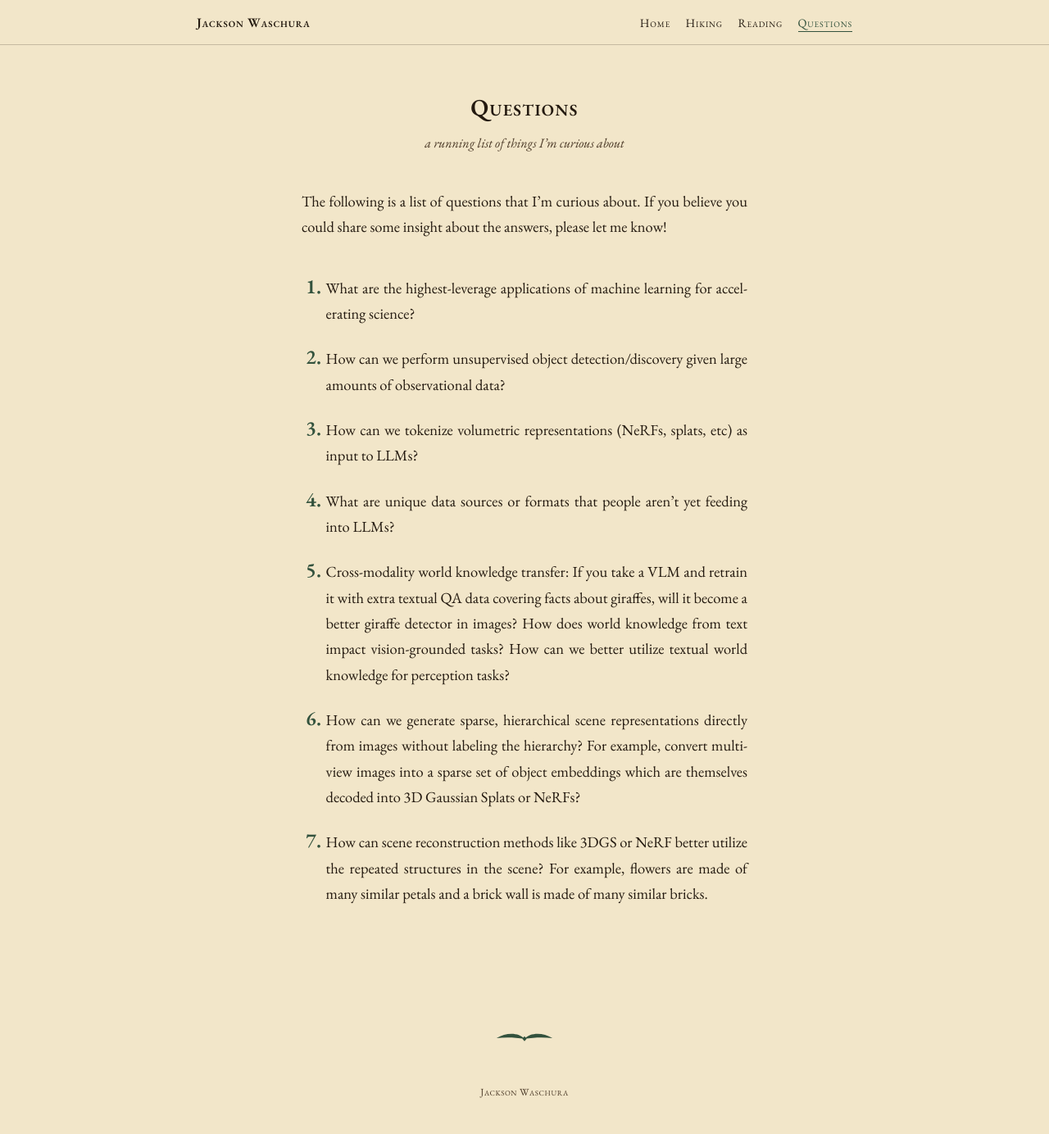
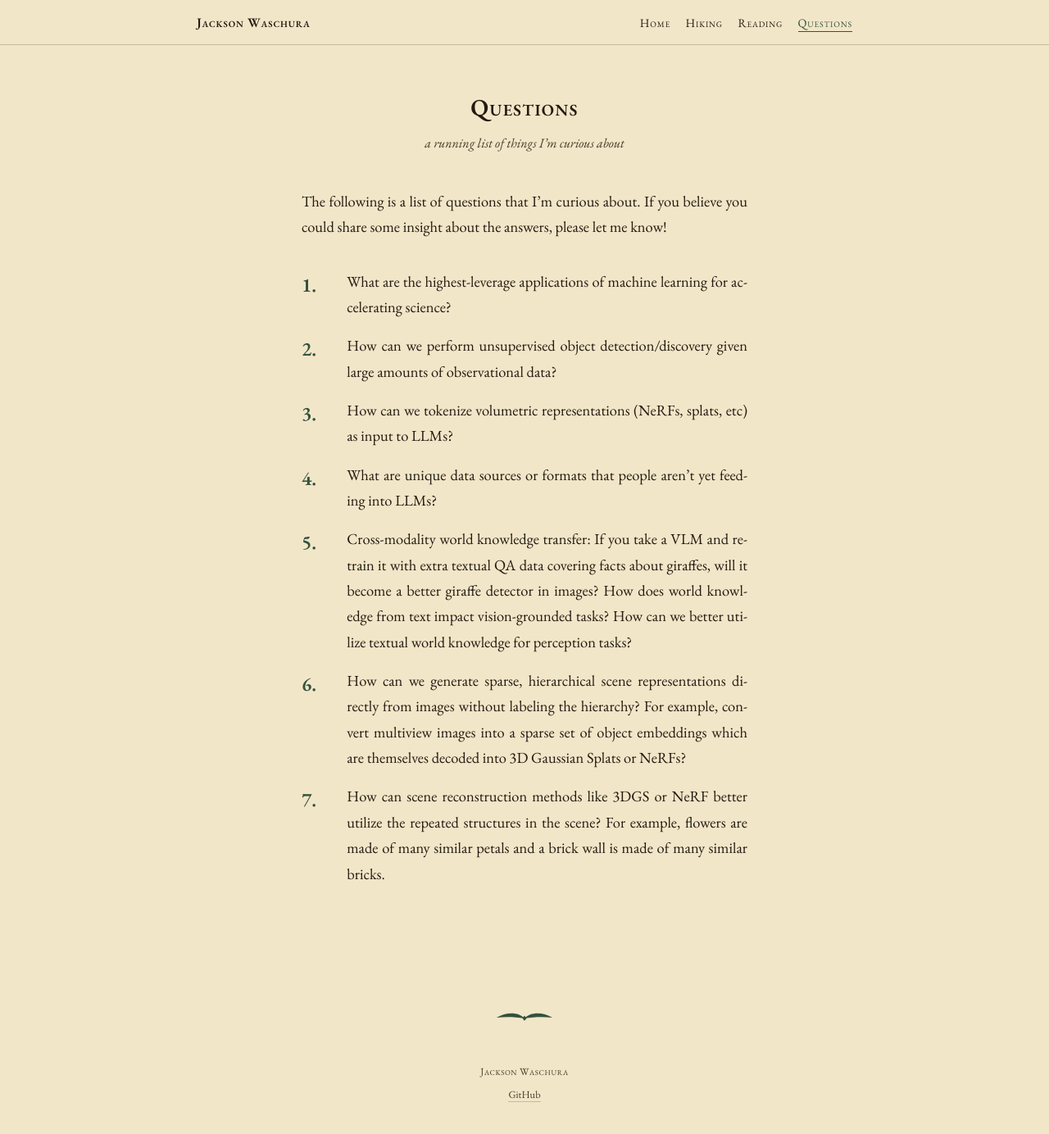
Before and after one commit to jackson-waschura/jackson-waschura.github.io, a Jekyll site: the page built from questions.md, in a window 1280 px wide and 1400 px high. Shown: the top 1384 px of the window at 82% size. Built offline with Jekyll 4.4.1, drawn with Linux system fonts in a browser that asks for light colours.

Commit message:
Question number spacing, nav font-swap fix, favicon, footer GitHub link
- Questions: replaced native <ol>/::marker numbering (which doesn't
  give reliable cross-browser control over marker position) with a
  flex + CSS counter approach, so numbers sit clearly left with real
  breathing room before the text.

- Nav "jumping" on click: root cause was self-hosted fonts using
  font-display: swap, which paints the fallback serif first and then
  visibly resizes text once EB Garamond finishes loading -- on every
  navigation, not just first load. Switched to font-display: optional
  (commits to one face per page load, never swaps mid-render) and
  preload the two body weights in <head> so the real face is normally
  ready before first paint anyway.

- Favicon: replaced the script-font monogram with EB Garamond 600 --
  the same face and weight already used for the site's own name in
  the nav/masthead -- built from real glyph outlines with a slight
  stroke boost for legibility at small sizes.

- Removed the "a common-place page" kicker from the homepage masthead.

- Footer: added a GitHub link (site.github_username was already
  configured but nothing rendered it after the redesign dropped
  minima's default footer).

Co-Authored-By: Claude Sonnet 5 <noreply@anthropic.com>
Claude-Session: https://claude.ai/code/session_01U1SLNwQS5udvTYs4PbnqDy

```diff
--- a/_includes/footer.html
+++ b/_includes/footer.html
@@ -7,4 +7,7 @@
     </svg>
   </div>
   <p class="sc">Jackson Waschura</p>
+  {%- if site.github_username -%}
+  <p class="footer-links"><a href="https://github.com/{{ site.github_username }}">GitHub</a></p>
+  {%- endif -%}
 </footer>
--- a/_layouts/default.html
+++ b/_layouts/default.html
@@ -7,6 +7,11 @@
   <title>{% if page.title %}{{ page.title | escape }} &middot; {% endif %}{{ site.title | escape }}</title>
   <meta name="description" content="{{ page.description | default: site.description | strip_html | strip_newlines | truncate: 160 | escape }}">
   <link rel="icon" href="{{ '/favicon.svg' | relative_url }}" type="image/svg+xml">
+  <!-- Preload the two weights used above the fold (nav + body text) so
+       the real face is ready before first paint on every navigation,
+       instead of a visible swap from the fallback serif. -->
+  <link rel="preload" href="{{ '/assets/fonts/eb-garamond-400-normal.woff2' | relative_url }}" as="font" type="font/woff2" crossorigin>
+  <link rel="preload" href="{{ '/assets/fonts/eb-garamond-600-normal.woff2' | relative_url }}" as="font" type="font/woff2" crossorigin>
   <link rel="stylesheet" href="{{ '/assets/css/site.css' | relative_url }}">
   {%- feed_meta -%}
 </head>
--- a/assets/css/site.css
+++ b/assets/css/site.css
@@ -1,40 +1,45 @@
 /* ============================================================
    FONTS — self-hosted (see assets/fonts/). EB Garamond for text,
-   Cinzel Decorative reserved for drop caps only.
+   Cinzel Decorative reserved for drop caps only. font-display:
+   optional (not swap) + preloading the two body weights in
+   default.html — swap paints the fallback serif first and then
+   resizes text once the real face loads, which reads as the page
+   "jumping" on every navigation; optional commits to one face
+   per page load and never swaps mid-render.
    ============================================================ */
 @font-face {
   font-family: 'EB Garamond';
   font-style: normal;
   font-weight: 400;
-  font-display: swap;
+  font-display: optional;
   src: url('/assets/fonts/eb-garamond-400-normal.woff2') format('woff2');
 }
 @font-face {
   font-family: 'EB Garamond';
   font-style: italic;
   font-weight: 400;
-  font-display: swap;
+  font-display: optional;
   src: url('/assets/fonts/eb-garamond-400-italic.woff2') format('woff2');
 }
 @font-face {
   font-family: 'EB Garamond';
   font-style: normal;
   font-weight: 600;
-  font-display: swap;
+  font-display: optional;
   src: url('/assets/fonts/eb-garamond-600-normal.woff2') format('woff2');
 }
 @font-face {
   font-family: 'EB Garamond';
   font-style: italic;
   font-weight: 600;
-  font-display: swap;
+  font-display: optional;
   src: url('/assets/fonts/eb-garamond-600-italic.woff2') format('woff2');
 }
 @font-face {
   font-family: 'Cinzel Decorative';
   font-style: normal;
   font-weight: 700;
-  font-display: swap;
+  font-display: optional;
   src: url('/assets/fonts/cinzel-decorative-700-normal.woff2') format('woff2');
 }
 
@@ -195,7 +200,6 @@ a:focus-visible, button:focus-visible, input:focus-visible, textarea:focus-visib
    MASTHEAD — homepage only
    ============================================================ */
 .masthead { text-align: center; padding-bottom: 1.2rem; }
-.masthead .kicker { font-size: 0.78rem; color: var(--ink-soft); margin-bottom: 0.7rem; }
 .masthead .site-title { font-size: 2.55rem; font-weight: 600; letter-spacing: 0.01em; margin-bottom: 0.55rem; }
 .masthead .site-tagline { font-style: italic; color: var(--ink-soft); font-size: 1.02rem; margin-bottom: 1.6rem; }
 
@@ -380,14 +384,32 @@ a:focus-visible, button:focus-visible, input:focus-visible, textarea:focus-visib
 /* ============================================================
    QUESTIONS
    ============================================================ */
-.question-list { max-width: var(--col); padding-left: 1.6em; margin-bottom: 1.6rem; }
-.question-list li { margin-bottom: 0.85em; text-align: justify; hyphens: auto; }
-.question-list li::marker {
+/* Custom counter instead of a native ::marker — gives predictable
+   control over exactly how far left the number sits and how much
+   gap separates it from the text, which outside-position markers
+   don't reliably offer across browsers. */
+.question-list {
+  max-width: var(--col);
+  margin-bottom: 1.6rem;
+  padding-left: 0;
+  list-style: none;
+  counter-reset: question;
+}
+.question-list li {
+  counter-increment: question;
+  display: flex;
+  margin-bottom: 0.85em;
+}
+.question-list li::before {
+  content: counter(question) ".";
+  flex: 0 0 2.3em;
+  text-align: left;
   color: var(--green);
   font-weight: 700;
-  font-size: 1.35em;
+  font-size: 1.3em;
   font-variant-numeric: oldstyle-nums;
 }
+.question-list .q-text { flex: 1 1 auto; min-width: 0; text-align: justify; hyphens: auto; }
 .closing-note { max-width: var(--col); font-style: italic; color: var(--ink-soft); }
 
 /* ============================================================
@@ -432,6 +454,17 @@ footer.site-footer {
   font-size: 0.78rem;
   color: var(--ink-soft);
 }
+footer.site-footer .footer-links { margin-top: 0.4rem; }
+footer.site-footer .footer-links a {
+  color: var(--ink-soft);
+  text-decoration: none;
+  border-bottom: 1px solid var(--rule);
+}
+footer.site-footer .footer-links a:hover,
+footer.site-footer .footer-links a:focus-visible {
+  color: var(--green);
+  border-bottom-color: var(--green);
+}
 
 /* ============================================================
    RESPONSIVE
--- a/questions.md
+++ b/questions.md
@@ -13,12 +13,12 @@ permalink: /questions/
   </div>
 
   <ol class="question-list">
-    <li>What are the highest-leverage applications of machine learning for accelerating science?</li>
-    <li>How can we perform unsupervised object detection/discovery given large amounts of observational data?</li>
-    <li>How can we tokenize volumetric representations (NeRFs, splats, etc) as input to LLMs?</li>
-    <li>What are unique data sources or formats that people aren&rsquo;t yet feeding into LLMs?</li>
-    <li>Cross-modality world knowledge transfer: If you take a VLM and retrain it with extra textual QA data covering facts about giraffes, will it become a better giraffe detector in images? How does world knowledge from text impact vision-grounded tasks? How can we better utilize textual world knowledge for perception tasks?</li>
-    <li>How can we generate sparse, hierarchical scene representations directly from images without labeling the hierarchy? For example, convert multiview images into a sparse set of object embeddings which are themselves decoded into 3D Gaussian Splats or NeRFs?</li>
-    <li>How can scene reconstruction methods like 3DGS or NeRF better utilize the repeated structures in the scene? For example, flowers are made of many similar petals and a brick wall is made of many similar bricks.</li>
+    <li><span class="q-text">What are the highest-leverage applications of machine learning for accelerating science?</span></li>
+    <li><span class="q-text">How can we perform unsupervised object detection/discovery given large amounts of observational data?</span></li>
+    <li><span class="q-text">How can we tokenize volumetric representations (NeRFs, splats, etc) as input to LLMs?</span></li>
+    <li><span class="q-text">What are unique data sources or formats that people aren&rsquo;t yet feeding into LLMs?</span></li>
+    <li><span class="q-text">Cross-modality world knowledge transfer: If you take a VLM and retrain it with extra textual QA data covering facts about giraffes, will it become a better giraffe detector in images? How does world knowledge from text impact vision-grounded tasks? How can we better utilize textual world knowledge for perception tasks?</span></li>
+    <li><span class="q-text">How can we generate sparse, hierarchical scene representations directly from images without labeling the hierarchy? For example, convert multiview images into a sparse set of object embeddings which are themselves decoded into 3D Gaussian Splats or NeRFs?</span></li>
+    <li><span class="q-text">How can scene reconstruction methods like 3DGS or NeRF better utilize the repeated structures in the scene? For example, flowers are made of many similar petals and a brick wall is made of many similar bricks.</span></li>
   </ol>
 </div>
```
Also changed, not shown: index.md (+0 -1 lines), favicon.svg.
